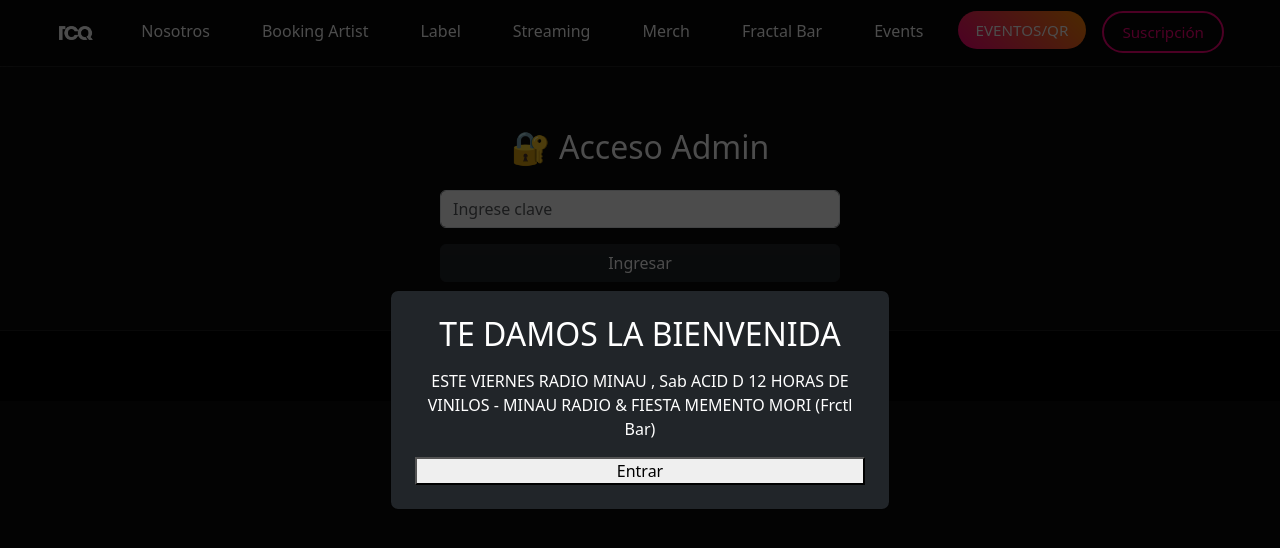
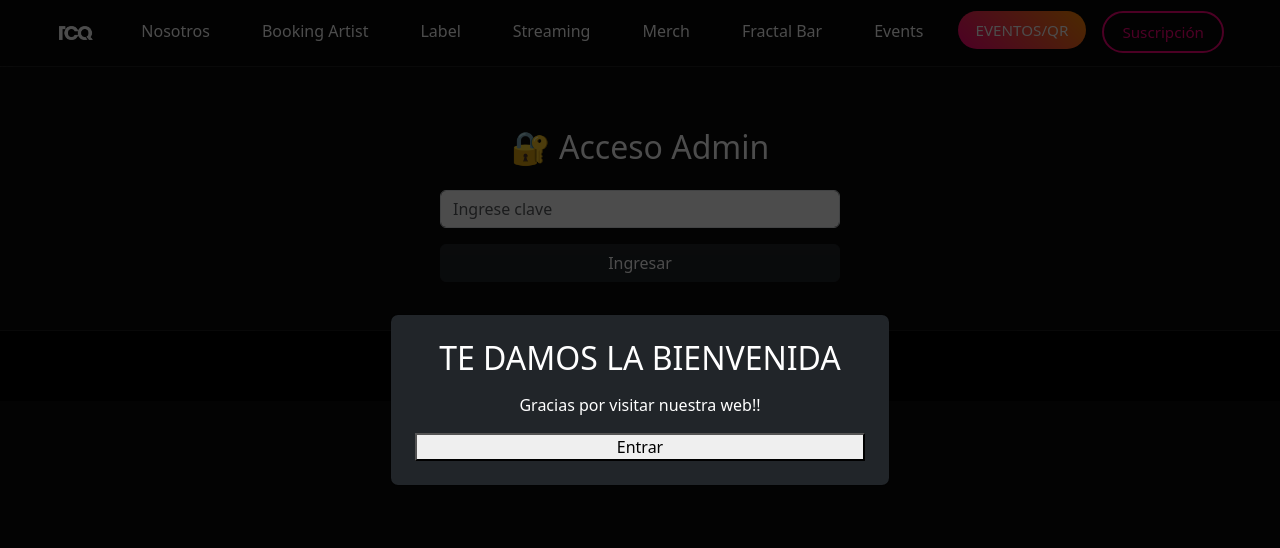
Before and after one commit to TCQCLub/tcq-club-web, a React (Vite) app: page /admin/login in a window 1280 px wide. Shown: the top 548 px of the page. Built offline with nearby package versions, Linux system fonts and the light colour scheme; no server answers.

Commit message:
new modal

```diff
--- a/src/components/WelcomeModal.jsx
+++ b/src/components/WelcomeModal.jsx
@@ -23,7 +23,7 @@ export default function WelcomeModal() {
         <div className="modal-content bg-dark text-white text-center p-4">
           <h2 className="mb-3">TE DAMOS LA BIENVENIDA</h2>
           <p className="mb-3">
-            ESTE VIERNES RADIO MINAU , Sab ACID D 12 HORAS DE VINILOS - MINAU RADIO & FIESTA MEMENTO MORI (Frctl Bar)
+            Gracias por visitar nuestra web!!
           </p>
           <button
             className="btn-modern w-100"
```
